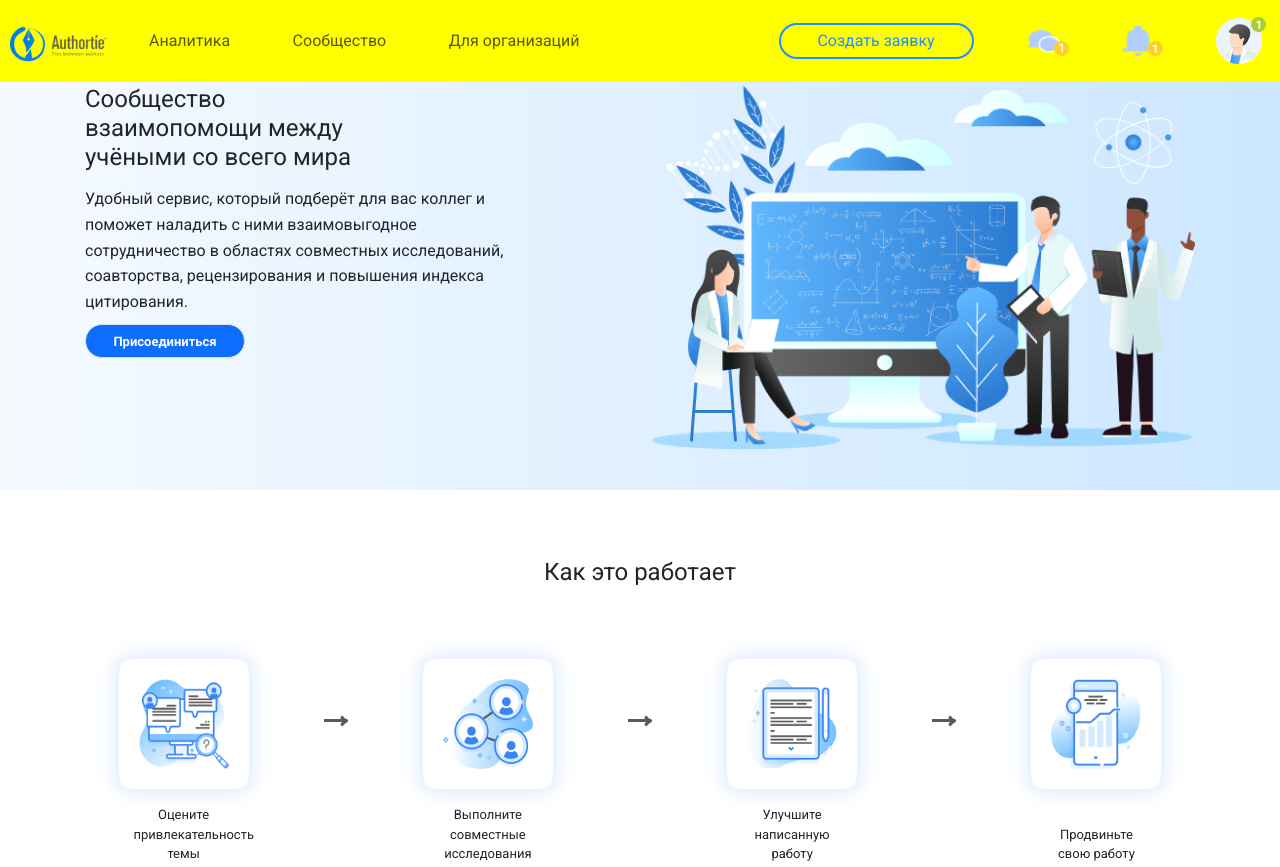
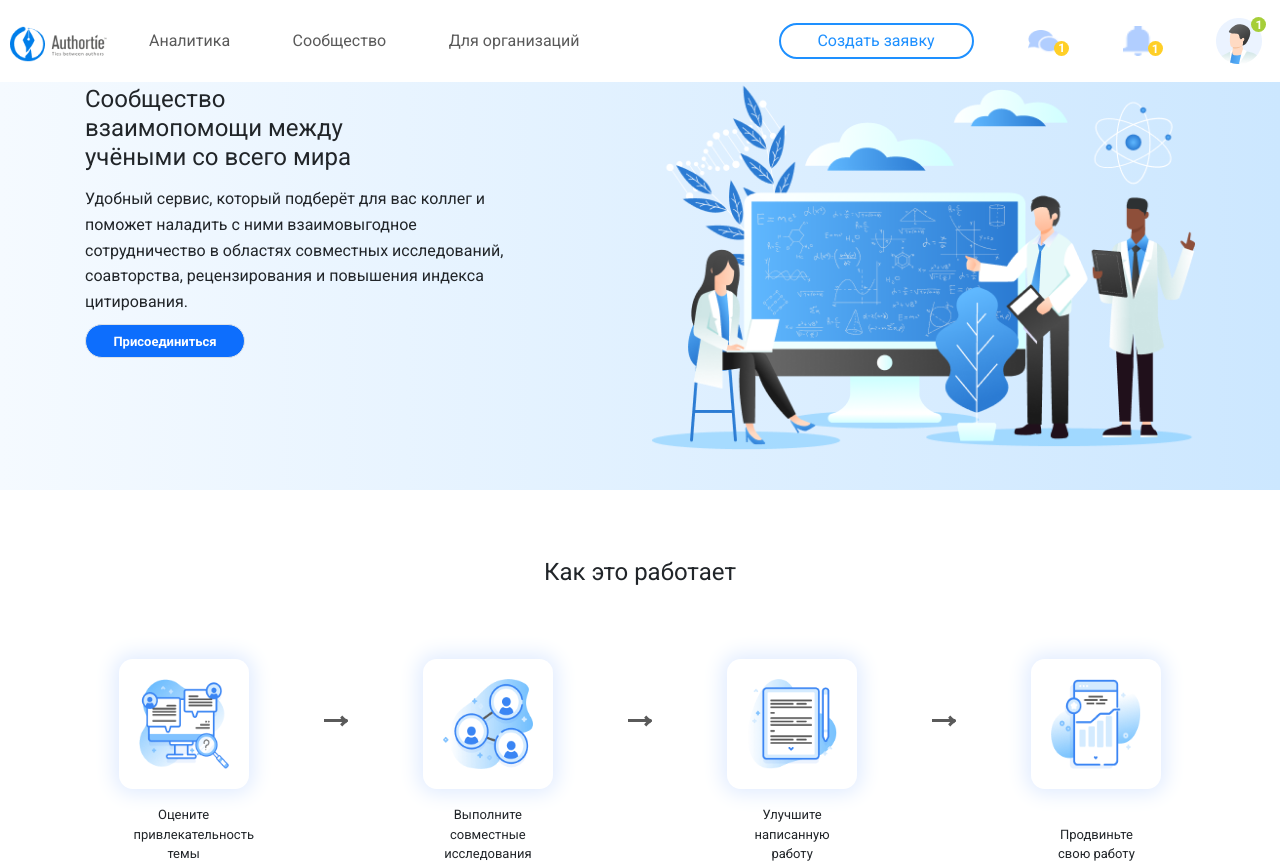
Before and after one commit to AvazPro/Authortie, a plain HTML site: page index.html in a window 1280 px wide. Shown: the top 867 px of the page. Drawn offline with nearby package versions, Linux system fonts and the light colour scheme.

Commit message:
navbar changed

```diff
--- a/style.css
+++ b/style.css
@@ -36,10 +36,12 @@ p {
     background-color: white;
 }
 .navbar {
-    position: absolute;
+    position: fixed;
+    top: 0;
+    left: 0;
     width: 100%;
     padding: 10px 30px;
-    background-color: yellow;
+    background-color: white;
 }
 .show {
     background-color: rgba(255, 255, 255, 0.63);
```
